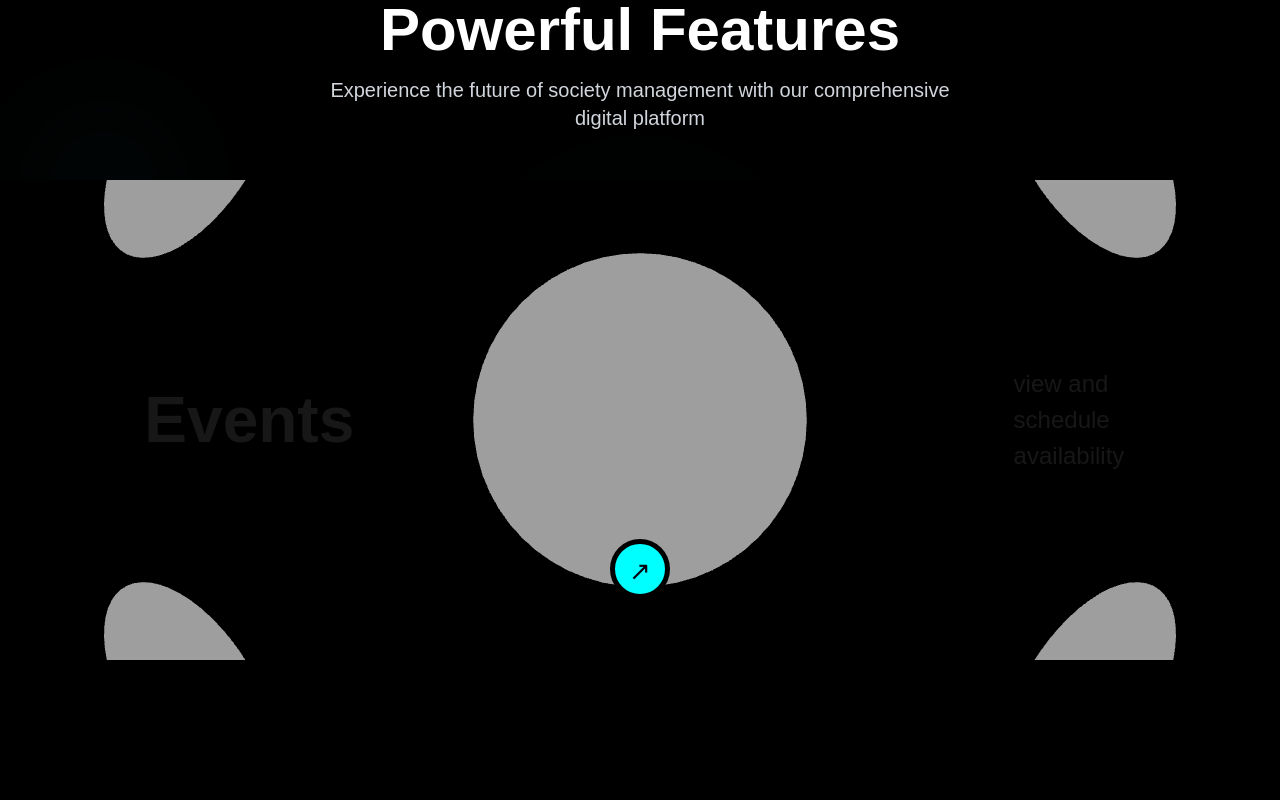
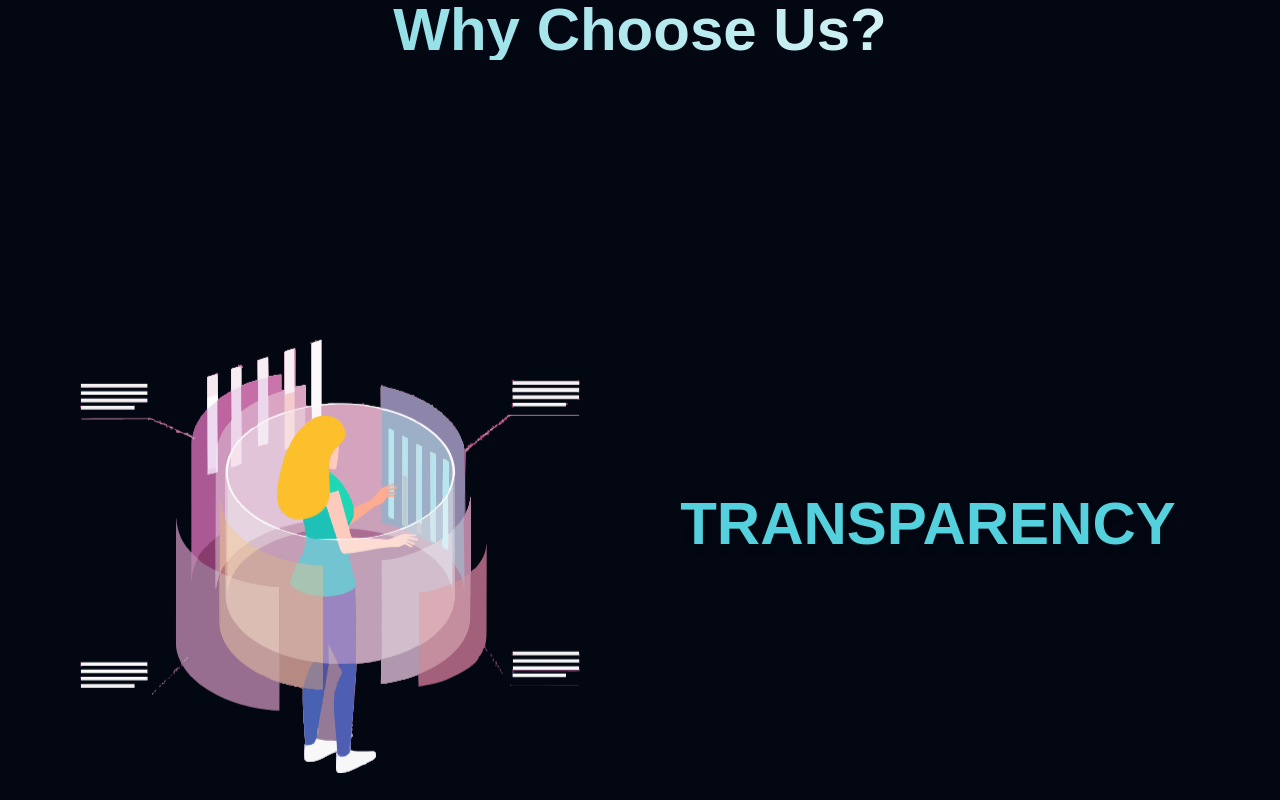
Before and after one commit to Labheshtheonly1/NEIGHBORLY-FRONTEND, a Next.js app: page / in a window 1280 px wide. Shown: the part 880-1680 px from the top of the page. Built offline with nearby package versions, Linux system fonts and the light colour scheme.

Commit message:
ABout us

```diff
--- a/package.json
+++ b/package.json
@@ -9,8 +9,8 @@
     "lint": "eslint"
   },
   "dependencies": {
+    "framer-motion": "^12.23.12",
     "gl-matrix": "^3.4.4",
-    "framer-motion": "^12.23.12",
     "lucide-react": "^0.543.0",
     "next": "15.5.2",
     "react": "19.1.0",
--- /dev/null
+++ b/src/app/components/About.js
@@ -0,0 +1,85 @@
+'use client';
+
+import { useRef } from 'react';
+import Image from 'next/image';
+import { motion, useScroll, useTransform } from 'framer-motion';
+
+// The individual item component with parallax and staggered animations
+const AnimatedItem = ({ id, text, imgSrc, isReversed }) => {
+  const ref = useRef(null);
+  const { scrollYProgress } = useScroll({
+    target: ref,
+    offset: ['start end', 'end start'],
+  });
+
+  const imageY = useTransform(scrollYProgress, [0, 1], ['-20%', '20%']);
+  const textY = useTransform(scrollYProgress, [0, 1], ['20%', '-20%']);
+
+  const textVariants = {
+    hidden: { opacity: 0, x: isReversed ? 150 : -150, skewX: isReversed ? -10 : 10 },
+    visible: { opacity: 1, x: 0, skewX: 0, transition: { duration: 1.5, ease: 'easeOut' } },
+  };
+
+  return (
+    <div
+      ref={ref}
+      id={id}
+      className={`min-h-[100vh] relative p-8 flex items-center justify-center overflow-hidden`}
+    >
+      <div className={`w-full max-w-6xl flex items-center justify-between ${isReversed ? 'flex-row-reverse' : ''}`}>
+        <motion.div
+          style={{ y: imageY }}
+          className="flex-1 p-4 z-10"
+        >
+          <div className="relative animate-float">
+            <Image src={imgSrc} alt={text} width={500} height={500} />
+          </div>
+        </motion.div>
+        <div className="flex-1 p-4 text-center z-20">
+          <motion.h3
+            className={`text-6xl font-extrabold drop-shadow-lg text-[#54D1DC]`}
+            variants={textVariants}
+            initial="hidden"
+            whileInView="visible"
+            viewport={{ once: false, amount: 0.5 }} // <-- Changed once to false
+          >
+            {text}
+          </motion.h3>
+        </div>
+      </div>
+    </div>
+  );
+};
+
+// The main About section component
+export default function About() {
+  return (
+    <section className="bg-gray-950 text-white relative">
+      <div className="sticky top-0 bg-gray-950 text-white pt-20 pb-16 z-30">
+        <h2 className="text-6xl font-extrabold text-center bg-clip-text text-transparent bg-gradient-to-r from-[#54D1DC] to-white">
+          Why Choose Us?
+        </h2>
+      </div>
+      <div className="relative z-10">
+        <AnimatedItem
+          id="transparency"
+          text="TRANSPARENCY"
+          imgSrc="/transparency.svg"
+          isReversed={false}
+        />
+        <AnimatedItem
+          id="accountability"
+          text="ACCOUNTABILITY"
+          imgSrc="/accountability.svg"
+          isReversed={true}
+        />
+        <AnimatedItem
+          id="inclusivity"
+          text="INCLUSIVITY"
+          imgSrc="/inclusivity.svg"
+          isReversed={false}
+        />
+      </div>
+    </section>
+  );
+}
--- a/src/app/components/WhyChooseUs.js
+++ /dev/null
@@ -1,63 +0,0 @@
-"use client";
-
-import { motion } from "framer-motion";
-
-export default function WhyChooseUs() {
-  return (
-    <section className="min-h-screen w-full bg-black flex flex-col items-center pt-24 pb-32">
-      <h1 className="text-3xl md:text-4xl font-bold text-[#22e6dc] text-center mb-12">
-        Why Choose Us?
-      </h1>
-      <div className="relative w-full max-w-3xl h-[600px] mx-auto z-10">
-        {/* TRANSPARENCY */}
-        <motion.div
-          className="absolute right-0 top-0 flex flex-col items-center w-48"
-          whileInView={{ y: [0, -18, 0] }}
-          viewport={{ once: false }}
-          transition={{ duration: 2.5, repeat: Infinity, repeatType: "loop" }}
-        >
-          <img
-            src="/transparency.png"
-            alt="Transparency"
-            className="w-36 h-36 mb-2"
-          />
-          <span className="text-white text-xl font-bold text-center tracking-wide">
-            TRANSPARENCY
-          </span>
-        </motion.div>
-        {/* ACCOUNTABILITY */}
-        <motion.div
-          className="absolute left-1/2 -translate-x-1/2 top-1/3 flex flex-col items-center w-52"
-          whileInView={{ y: [0, -18, 0] }}
-          viewport={{ once: false }}
-          transition={{ duration: 2.5, repeat: Infinity, repeatType: "loop" }}
-        >
-          <img
-            src="/accountability.png"
-            alt="Accountability"
-            className="w-36 h-36 mb-2"
-          />
-          <span className="text-[#22e6dc] text-xl font-bold text-center tracking-wide">
-            ACCOUNTABILITY
-          </span>
-        </motion.div>
-        {/* INCLUSIVITY */}
-        <motion.div
-          className="absolute left-0 bottom-0 flex flex-col items-center w-56"
-          whileInView={{ y: [0, -18, 0] }}
-          viewport={{ once: false }}
-          transition={{ duration: 2.5, repeat: Infinity, repeatType: "loop" }}
-        >
-          <img
-            src="/inclusivity.png"
-            alt="Inclusivity"
-            className="w-40 h-40 mb-2"
-          />
-          <span className="text-white text-xl font-bold text-center tracking-wide">
-            INCLUSIVITY
-          </span>
-        </motion.div>
-      </div>
-    </section>
-  );
-}
--- a/src/app/globals.css
+++ b/src/app/globals.css
@@ -280,3 +280,18 @@ button:active {
 .floating {
   animation: float 2s ease-in-out infinite;
 }
+@keyframes float {
+  0% {
+    transform: translateY(0px);
+  }
+  50% {
+    transform: translateY(-20px);
+  }
+  100% {
+    transform: translateY(0px);
+  }
+}
+
+.animate-float {
+  animation: float 3s ease-in-out infinite;
+}
--- a/src/app/page.js
+++ b/src/app/page.js
@@ -1,29 +1,153 @@
+'use client';
+
+import { useRef, useEffect, useState } from 'react';
+import Image from 'next/image';
+import Link from 'next/link';
 
 import LandingPage from "./components/LandingPage";
 import Navbar from "./components/Navbar";
 import FeaturesPage from "./components/features";
 import Faq from "./components/faq";
 import Footer from "./components/Footer";
-import WhyChooseUs from "./components/WhyChooseUs";
+import About from "./components/About"; // <-- Corrected import path
 
 export default function Home() {
+  const [transparencyVisible, setTransparencyVisible] = useState(false);
+  const [accountabilityVisible, setAccountabilityVisible] = useState(false);
+  const [inclusivityVisible, setInclusivityVisible] = useState(false);
+  const sectionRefs = useRef([]);
+
+  const transparencySvgRef = useRef(null);
+  const transparencyTextRef = useRef(null);
+  const accountabilitySvgRef = useRef(null);
+  const accountabilityTextRef = useRef(null);
+  const inclusivitySvgRef = useRef(null);
+  const inclusivityTextRef = useRef(null);
+  const svgPathRef = useRef(null);
+
+  const [svgPath, setSvgPath] = useState('');
+
+  const updateSvgPath = () => {
+    if (
+      !transparencySvgRef.current ||
+      !transparencyTextRef.current ||
+      !accountabilitySvgRef.current ||
+      !accountabilityTextRef.current ||
+      !inclusivitySvgRef.current ||
+      !inclusivityTextRef.current
+    ) {
+      return;
+    }
+
+    const transparencySvgRect = transparencySvgRef.current.getBoundingClientRect();
+    const transparencyTextRect = transparencyTextRef.current.getBoundingClientRect();
+    const accountabilitySvgRect = accountabilitySvgRef.current.getBoundingClientRect();
+    const accountabilityTextRect = accountabilityTextRef.current.getBoundingClientRect();
+    const inclusivitySvgRect = inclusivitySvgRef.current.getBoundingClientRect();
+    const inclusivityTextRect = inclusivityTextRef.current.getBoundingClientRect();
+
+    const scrollY = window.scrollY;
+
+    const startX = transparencySvgRect.left + transparencySvgRect.width / 2;
+    const startY = transparencySvgRect.top + transparencySvgRect.height / 2 + scrollY;
+    const midX1 = transparencyTextRect.left + transparencyTextRect.width / 2;
+    const midY1 = transparencyTextRect.top + transparencyTextRect.height / 2 + scrollY;
+    const midX2 = accountabilitySvgRect.left + accountabilitySvgRect.width / 2;
+    const midY2 = accountabilitySvgRect.top + accountabilitySvgRect.height / 2 + scrollY;
+    const midX3 = accountabilityTextRect.left + accountabilityTextRect.width / 2;
+    const midY3 = accountabilityTextRect.top + accountabilityTextRect.height / 2 + scrollY;
+    const endX = inclusivitySvgRect.left + inclusivitySvgRect.width / 2;
+    const endY = inclusivitySvgRect.top + inclusivitySvgRect.height / 2 + scrollY;
+
+
+    const controlPoint1X = startX;
+    const controlPoint1Y = midY1;
+    const controlPoint2X = midX1;
+    const controlPoint2Y = midY2;
+    const controlPoint3X = midX2;
+    const controlPoint3Y = midY3;
+    const controlPoint4X = endX;
+    const controlPoint4Y = endY;
+
+
+    const pathData = `M${startX} ${startY}
+                      C${controlPoint1X} ${controlPoint1Y}, ${controlPoint2X} ${controlPoint2Y}, ${midX2} ${midY2}
+                      C${controlPoint3X} ${controlPoint3Y}, ${controlPoint4X} ${controlPoint4Y}, ${endX} ${endY}`;
+
+    setSvgPath(pathData);
+  };
+
+  useEffect(() => {
+    const observerOptions = {
+      root: null,
+      rootMargin: '0px',
+      threshold: 0.5,
+    };
+
+    const observerCallback = (entries) => {
+      entries.forEach(entry => {
+        if (entry.isIntersecting) {
+          if (entry.target.id === 'transparency') setTransparencyVisible(true);
+          if (entry.target.id === 'accountability') setAccountabilityVisible(true);
+          if (entry.target.id === 'inclusivity') setInclusivityVisible(true);
+        }
+      });
+    };
+
+    const observer = new IntersectionObserver(observerCallback, observerOptions);
+
+    sectionRefs.current.forEach(ref => {
+      if (ref) observer.observe(ref);
+    });
+
+    return () => {
+      sectionRefs.current.forEach(ref => {
+        if (ref) observer.unobserve(ref);
+      });
+    };
+  }, []);
+
+  useEffect(() => {
+    window.addEventListener('scroll', updateSvgPath);
+    window.addEventListener('resize', updateSvgPath);
+    updateSvgPath();
+    return () => {
+      window.removeEventListener('scroll', updateSvgPath);
+      window.removeEventListener('resize', updateSvgPath);
+    };
+  }, []);
+
   return (
     <div className="min-h-screen bg-black">
-      {/* Fixed Navbar - this stays at the top */}
       <Navbar />
+      <main className="relative">
+        <svg
+          className="absolute top-0 left-0 w-full h-full pointer-events-none z-10"
+        >
+          <path
+            ref={svgPathRef}
+            d={svgPath}
+            stroke="#54D1DC"
+            strokeWidth="4"
+            fill="none"
+          />
+        </svg>
+        <div id="home">
+          <LandingPage />
+        </div>
 
-      {/* Main Content - with proper spacing */}
-      <main className="relative">
-        {/* Landing Page Section */}
-        <LandingPage />
+        <div id="about" className="bg-gray-950 text-white flex flex-col space-y-24 relative z-20">
+          <About />
+        </div>
 
-        {/* Features Page Section */}
-        <FeaturesPage />
+        <div id="features">
+          <FeaturesPage />
+        </div>
 
-        {/* FAQ Section */}
-        <Faq />
+        <div id="faqs">
+          <Faq />
+        </div>
 
-        {/* Footer Section */}
         <Footer />
       </main>
     </div>
```
Also changed, not shown: 1 other file (tests, documents, lock files or other folders).
